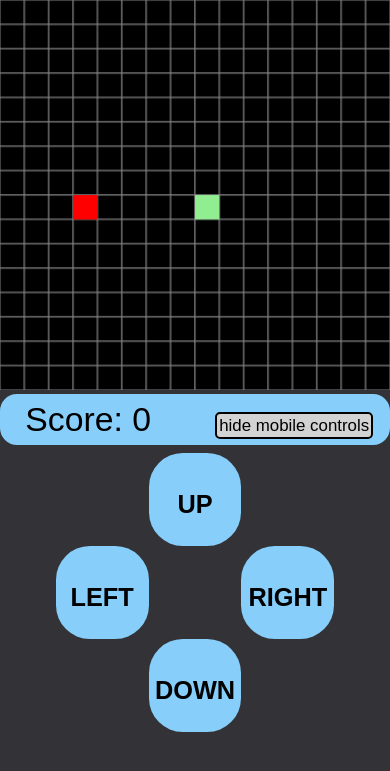
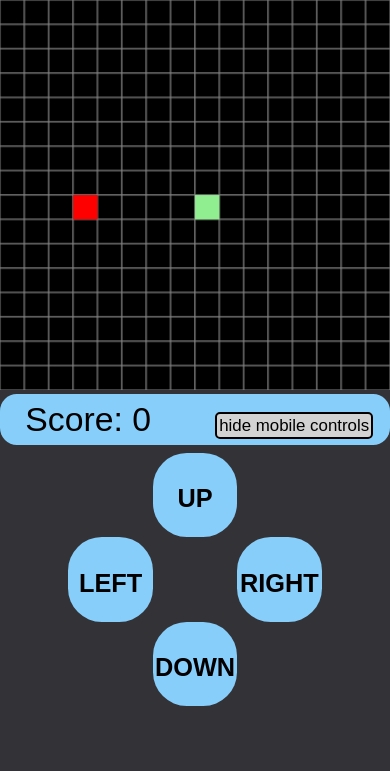
Before and after one commit to David-Vella/website, a Flask app: page /play in a window 390 px wide. Shown: the top 771 px of the page. Run offline with Flask 2, Linux system fonts and the light colour scheme; parts of the project's set-up code (start-up, migrations or seed data) failed here and were passed over.

Commit message:
resize mobile controls

```diff
--- a/app/static/play.css
+++ b/app/static/play.css
@@ -79,7 +79,7 @@ canvas {
 }
 .control-button b {
     display: block;
-    margin-top: 40%;
+    margin-top: 37%;
 }
 #center {
     position: absolute;
--- a/app/static/snake.js
+++ b/app/static/snake.js
@@ -51,11 +51,11 @@ function show_mobile_controls() {
         }\
         #mobile-controls {\
             display: block;\
-            height: 33vh;\
+            height: 30vh;\
         }\
         .control-row div {\
-            width: 11vh;\
-            height: 11vh;\
+            width: 10vh;\
+            height: 10vh;\
         }\
         #show-mobile {\
             display: none;\
@@ -77,15 +77,6 @@ function show_mobile_controls() {
         }\
         .menu-button {\
             font-size: 14pt;\
-        }\
-        @media only screen and (min-width: 600px) {\
-            #mobile-controls {\
-                height: 39vh;\
-            }\
-            .control-row div {\
-                width: 13vh;\
-                height: 13vh;\
-            }\
         }\
     ";
     document.head.appendChild(style);
```
